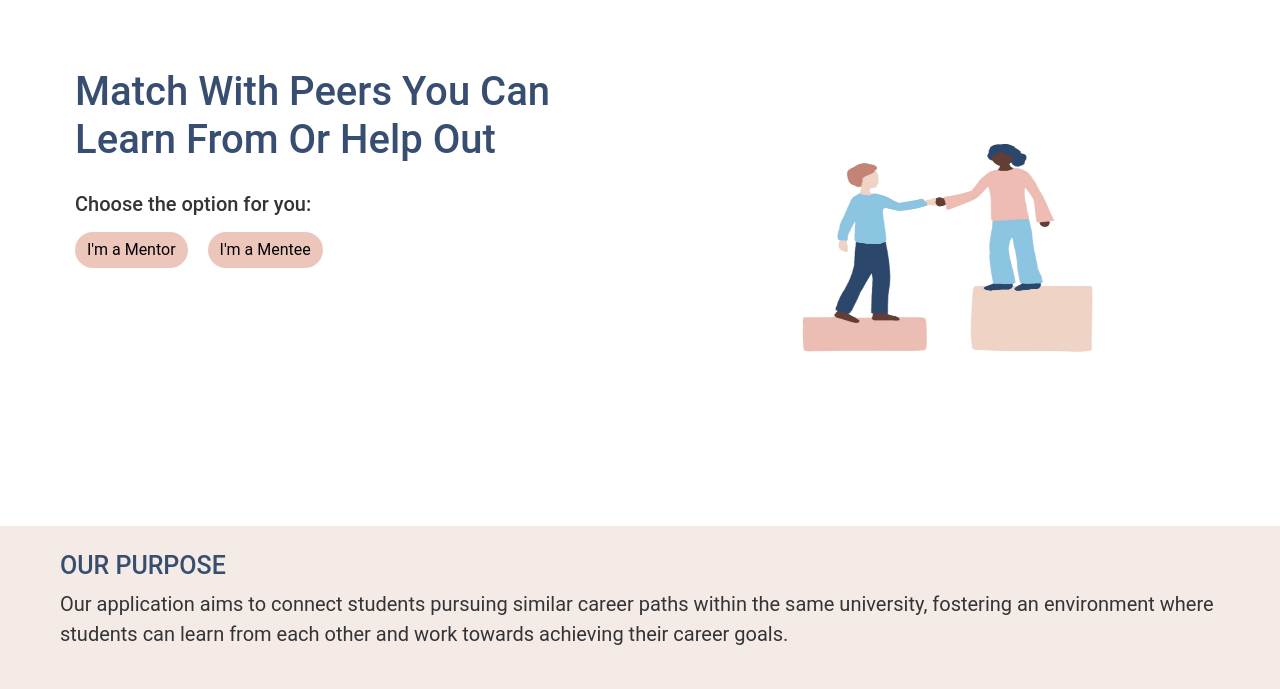
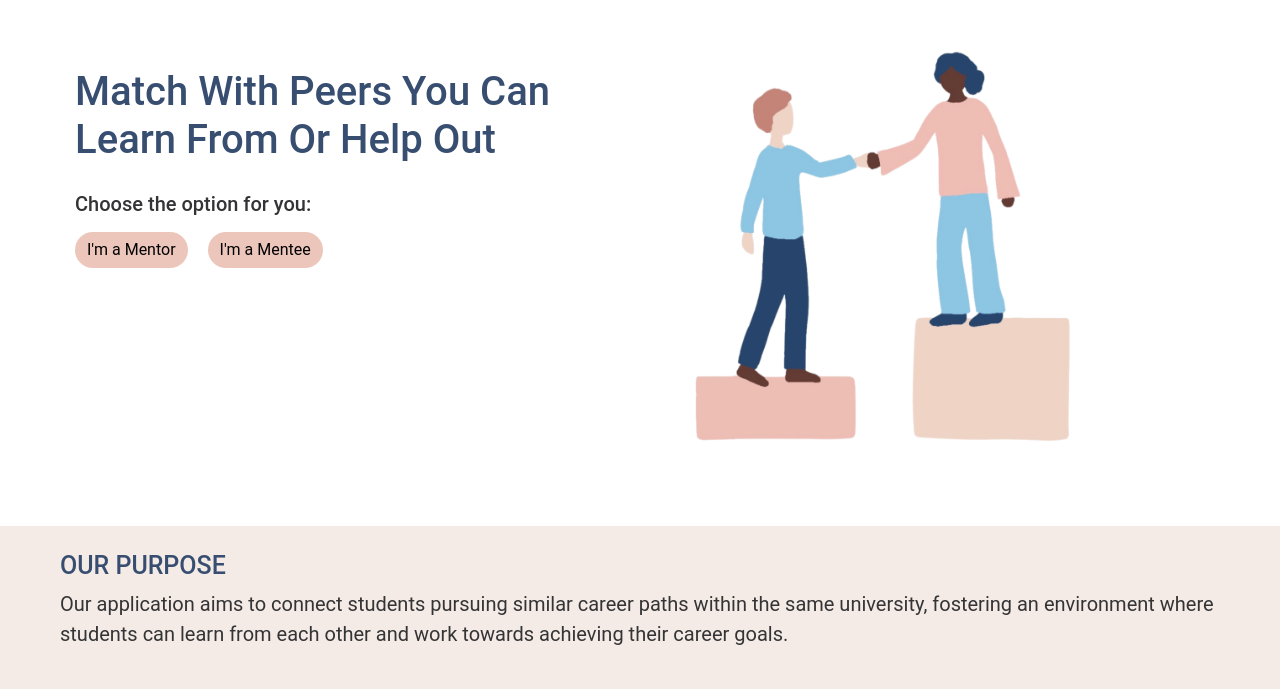
Before and after one commit to awissink/ui-semester-project, a Flask app: page / in a window 1280 px wide. Shown: the part 86-775 px from the top of the page. Run offline with Flask 3, Linux system fonts and the light colour scheme; some libraries are stand-ins or nearby versions.

Commit message:
fixing homepage image

```diff
--- a/static/css/styles.css
+++ b/static/css/styles.css
@@ -31,7 +31,7 @@
     color: #384E71;
 }
 .homepage-image {
-    width: 550px;
+    width: 390px;
     height: 400px;
 }
 .homepage-body-padding {
@@ -47,7 +47,7 @@
 .homepage-right-div {
     margin-left: 50%;
     padding-right:20px;
-    padding-left: 30px;
+    padding-left: 50px;
     margin-bottom: 30px;
 }
 .homepage-descriptions {
```
Also changed, not shown: homepageImage.png.
